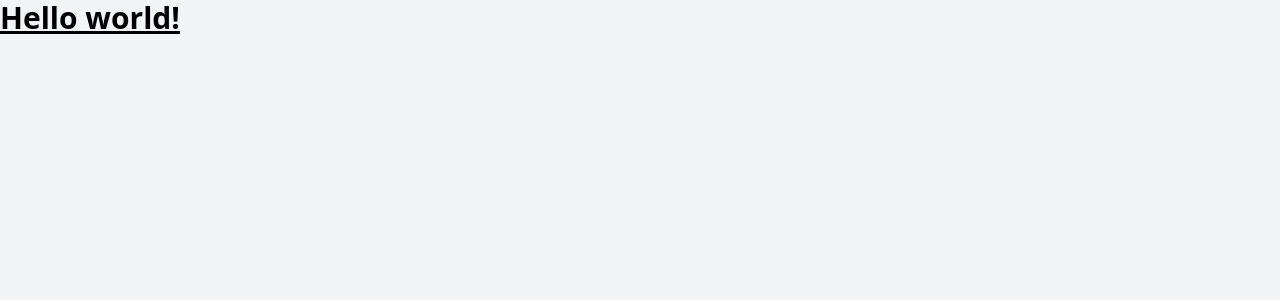
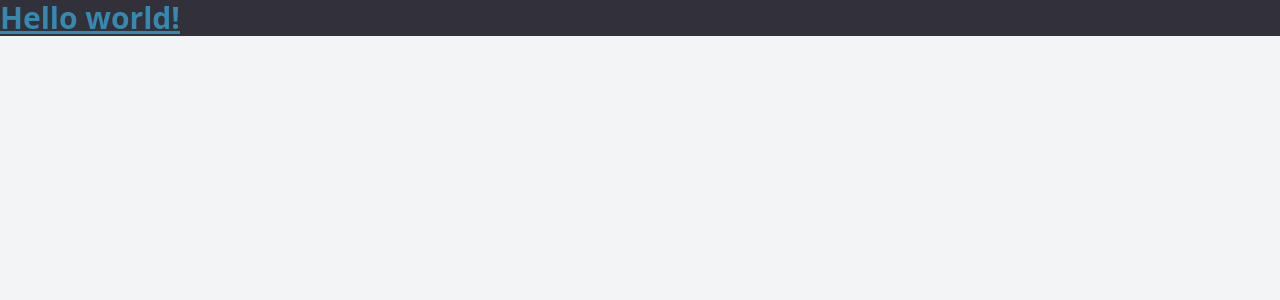
Before and after one commit to abumsoo/abumsoo.github.io, a SvelteKit app: page / in a window 1280 px wide. Shown: the top 300 px of the page. Built offline with nearby package versions, Linux system fonts and the light colour scheme.

Commit message:
test tailwind theme colors

```diff
--- a/src/routes/+layout.svelte
+++ b/src/routes/+layout.svelte
@@ -2,4 +2,6 @@
 	import '../app.css';
 </script>
 
-<slot />
+<div class="bg-pg-grey-dark">
+	<slot />
+</div>
--- a/src/routes/+page.svelte
+++ b/src/routes/+page.svelte
@@ -1,4 +1,4 @@
-<h1 class="text-3xl font-bold underline">Hello world!</h1>
+<h1 class="text-3xl font-bold underline text-pg-blue">Hello world!</h1>
 
 <style lang="postcss">
 	:global(html) {
--- a/tailwind.config.js
+++ b/tailwind.config.js
@@ -2,7 +2,14 @@
 export default {
   content: ['./src/**/*.{html,js,svelte,ts}'],
   theme: {
-    extend: {},
+    extend: {
+      colors: {
+      'pg-grey-dark': '#323139',
+      'pg-grey-light': '#47464d',
+      'pg-pink': '#bb569b',
+      'pg-blue': '#3788ae',
+      },
+    },
   },
   plugins: [],
 }
```
Also changed, not shown: 18 other files (tests, documents, lock files or other folders).
